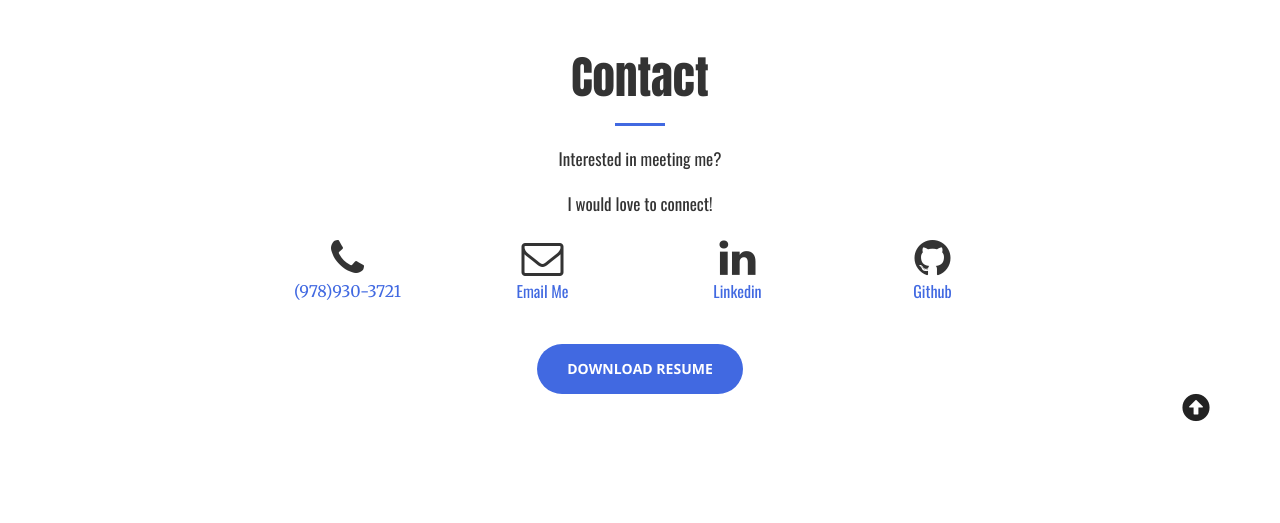
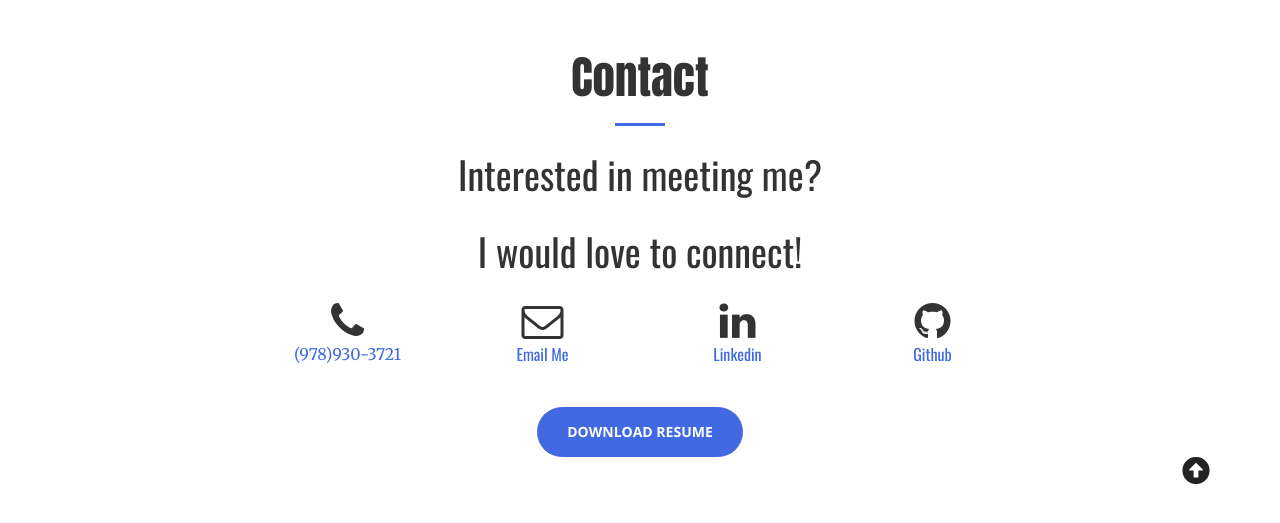
Before and after one commit to Matty-Montoya/matty-montoya.github.io, a website: page index.html in a window 1280 px wide. Shown: the part 3774-4297 px from the top of the page. Before the commit the page ends 4272 px from the top, so only its background shows below. Drawn offline with nearby package versions, Linux system fonts and the light colour scheme.

Commit message:
Changes to contact font being too small

```diff
--- a/index.html
+++ b/index.html
@@ -382,8 +382,8 @@
                 <div class="col-lg-8 col-lg-offset-2 text-center">
                     <h2 class="section-heading">Contact</h2>
                     <hr class="primary">
-                    <p class="oswald">Interested in meeting me?</p>
-                    <p class="oswald">I would love to connect!</p>
+                    <p class="Oswald">Interested in meeting me?</p>
+                    <p class="Oswald">I would love to connect!</p>
                 </div>
                 <div class="col-lg-2 col-lg-offset-2 text-center">
                     <i class="fa fa-phone fa-3x sr-contact"></i>
```
